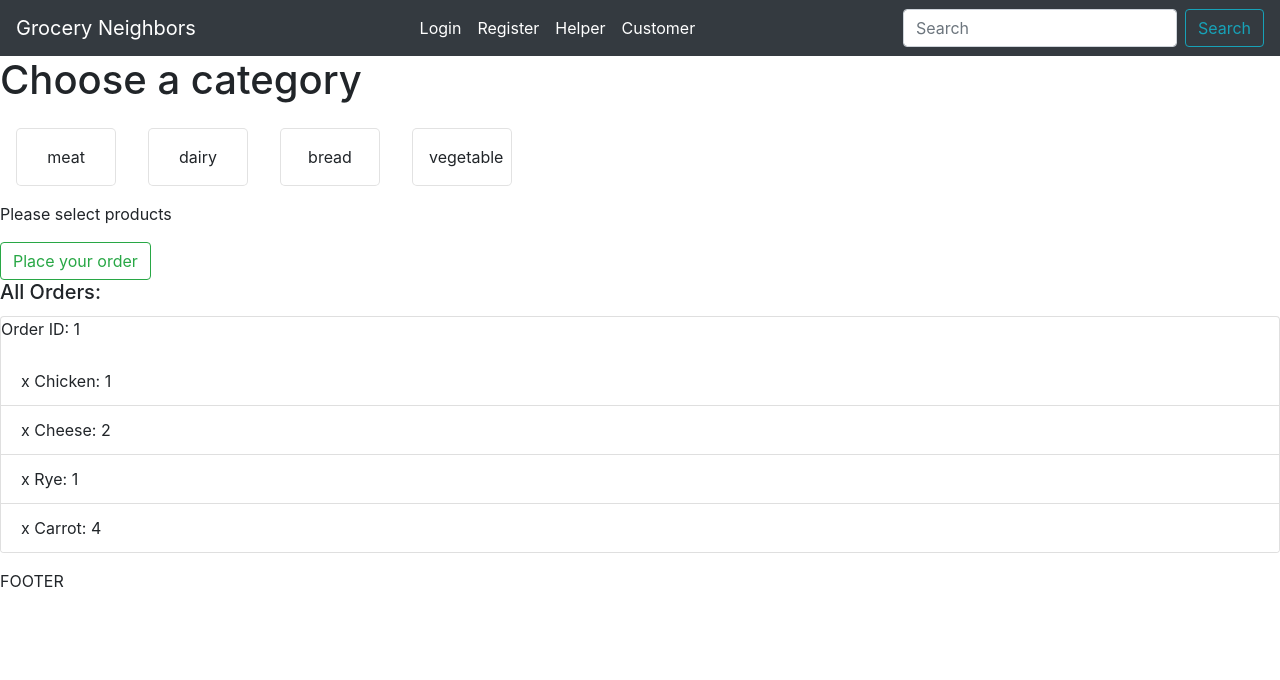
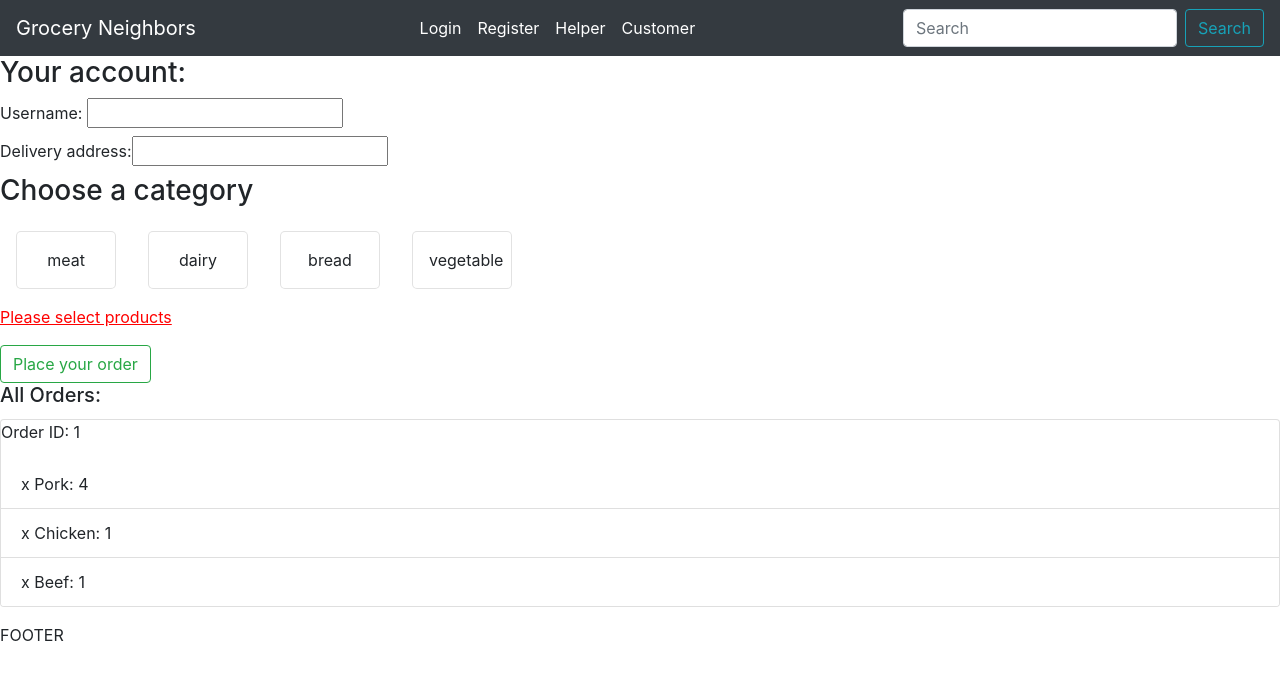
Before and after one commit to bea94k/neighbors-help, a React (Create React App) app in the folder neighbors-help/: page /customer in a window 1280 px wide. Shown: the top 680 px of the page. Built offline with nearby package versions, Linux system fonts and the light colour scheme; data requests are answered from the project's data file.

Commit message:
Add username and address inputs to order form component

```diff
--- a/neighbors-help/db.json
+++ b/neighbors-help/db.json
@@ -78,30 +78,30 @@
     {
       "order": [
         {
+          "name": "Pork",
+          "quantity": "4",
+          "prodId": "1",
+          "catId": 1
+        },
+        {
           "name": "Chicken",
           "quantity": "1",
           "prodId": "2",
           "catId": 1
         },
         {
-          "name": "Cheese",
-          "quantity": "2",
-          "prodId": "5",
-          "catId": 2
-        },
-        {
-          "name": "Rye",
+          "name": "Beef",
           "quantity": "1",
-          "prodId": "6",
-          "catId": 3
-        },
-        {
-          "name": "Carrot",
-          "quantity": "4",
-          "prodId": "11",
-          "catId": 4
+          "prodId": "3",
+          "catId": 1
         }
       ],
+      "username": {
+        "name": "antti"
+      },
+      "address": {
+        "place": "helsinki"
+      },
       "id": 1
     }
   ],
--- a/neighbors-help/src/Components/FormAddToOrder.css
+++ b/neighbors-help/src/Components/FormAddToOrder.css
@@ -25,3 +25,7 @@
 .preOrder{
     margin: 1rem;
   }
+
+  .selectedItem{
+    cursor: pointer;
+  }
--- a/neighbors-help/src/Components/FormAddToOrder.js
+++ b/neighbors-help/src/Components/FormAddToOrder.js
@@ -2,6 +2,7 @@ import React, { useState, useEffect } from "react";
 import axios from 'axios';
 import './FormAddToOrder.css';
 import Button from 'react-bootstrap/Button';
+import Form from 'react-bootstrap/Form';
 
 const FormCategories = () => {
 
@@ -9,6 +10,8 @@ const FormCategories = () => {
     const [products, setProducts] = useState([]);
     const [selected, setSelected] = useState([]);
     const [order, setOrder] = useState([]);
+    const [username, setUsername] = useState();
+    const [address, setAddress] = useState();
 
     useEffect(() => {
         axios.get('http://localhost:3001/categories')
@@ -34,12 +37,25 @@ const FormCategories = () => {
             });
     };
 
+    // item quantity selection handler
     const addItemHandler = (e, prodid) => {
         setSelected({
             name: e.target.name,
             quantity: e.target.value,
             prodId: e.target.id,
             catId: prodid,
+        })
+    }
+
+    // username + address input handler
+    const inputUsernameHandler = (e) => {
+        setUsername({
+            name: e.target.value,
+        })
+    }
+    const inputAddressHandler = (e) => {
+        setAddress({
+            place: e.target.value,
         })
     }
 
@@ -58,29 +74,51 @@ const FormCategories = () => {
         );
     });
 
-    const orderList = order.map((o) => {
+    const removePreOrderHandler = (id) => {
+        const oldList = [...order];
+        oldList.splice(id, 1); // removing 1 element at id
+        setOrder(oldList);
+    }
+
+    const orderList = order.map((o, index) => {
         return (
-            <p key={o.prodId} className="preOrder">
-                x {o.name}: {o.quantity}</p>
+            <div className="selectedItem">
+                <p key={o.prodId} className="preOrder" onClick={() => removePreOrderHandler(index)}>
+                    x {o.name}: {o.quantity}
+                </p>
+            </div>
         );
     });
 
+
     const postOrderHandler = () => {
-        axios.post('http://localhost:3001/orders', { order }).then(response => {
-            console.log(response.data);
-            setOrder([]);
-        });
+        axios.post('http://localhost:3001/orders', { order, username, address })
+            .then(response => {
+                console.log(response.data);
+                setOrder([]);
+            });
     };
+
 
     return (
         <div>
             <div>
-                <h1>Choose a category</h1>
+                <h3>Your account: </h3>
+                <label htmlFor="">
+                    Username: <input type="text" name="username" onChange={(event) => inputUsernameHandler(event)} />
+                </label>
+                <br />
+                <label htmlFor="">
+                    Delivery address:<input type="text" name="address" onChange={(event) => inputAddressHandler(event)} />
+                </label>
+            </div>
+            <div>
+                <h3>Choose a category</h3>
                 <div>{categoryList}</div>
                 <div>{productList}</div>
             </div>
             <div>
-                {orderList == 0 ? (<p>Please select products</p>) : (
+                {orderList == 0 ? (<p style={{ textDecoration: "underline", color: "red" }}>Please select products</p>) : (
                     <div>
                         <h2>Your preorder</h2>
                         <p>{orderList}</p>
@@ -88,7 +126,7 @@ const FormCategories = () => {
                 )}
             </div>
             <Button variant="outline-success" onClick={postOrderHandler}>Place your order</Button>
-        </div>
+        </div >
     );
 }
 
--- a/neighbors-help/src/Components/OrderCard.js
+++ b/neighbors-help/src/Components/OrderCard.js
@@ -13,11 +13,9 @@ const PostCard = ({ username, firstname, address, phone, order, link }) => {
 
     return (
         <Card style={{ width: '18rem' }}>
-            <Card.Header as="h4">{firstname}</Card.Header>
+            <Card.Header as="h4">{username}</Card.Header>
             <ListGroup variant="flush">
-                <ListGroup.Item><p>{username}</p></ListGroup.Item>
                 <ListGroup.Item><p>{address}</p></ListGroup.Item>
-                <ListGroup.Item><p>{phone}</p></ListGroup.Item>
                 <ListGroup.Item><p>Order:</p>{mappedOrder}</ListGroup.Item>
             </ListGroup>
             {/*  <Link to={link}>Read more</Link> */}
--- a/neighbors-help/src/Components/ViewAddToOrder.js
+++ b/neighbors-help/src/Components/ViewAddToOrder.js
@@ -17,15 +17,18 @@ const ViewAddToOrder = () => {
             });
     }, []);
 
-    const ordersList = orders.map(({ id, order }) => {
+    const ordersList = orders.map(({ id, order, username, address }) => {
         return (
             <Card>
                 <ListGroup variant="flush">
+
                     <p key={id}>Order ID: {id}</p>
-                    {order.map(order => {
+                    {order.map(o => {
                         return (
                             <ListGroup.Item>
-                                x {order.name}: {order.quantity}
+                                x {o.name}: {o.quantity}
+                                {o.username}
+                                {o.address}
                             </ListGroup.Item>
                         );
                     })}
--- a/neighbors-help/src/HomeHelper.js
+++ b/neighbors-help/src/HomeHelper.js
@@ -29,15 +29,17 @@ const HomeHelper = () => {
 
     const OrderList = order.length > 0 ? order.map((o) => {
         // if the orders list is not empty, map and display the orders from DB
+        console.log(o);
         return (
             <OrderCard
                 key={o.id}
-                username={o.username}
+                username={o.username.name}
                 firstname={o.firstname}
-                address={o.address}
+                address={o.address.place}
                 phone={o.phone}
                 order={o.order}
             />
+
         )
         // if the orders db empty, display a "no orders found" message
     }) : <h4>{message}</h4>
```
